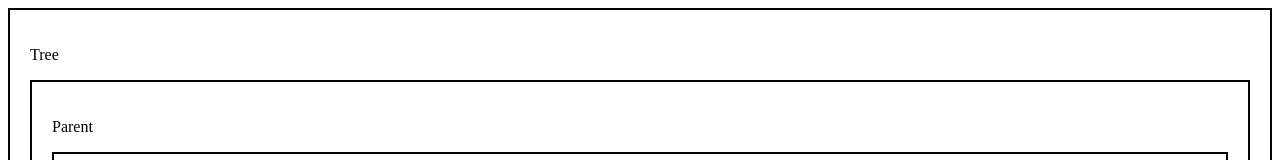
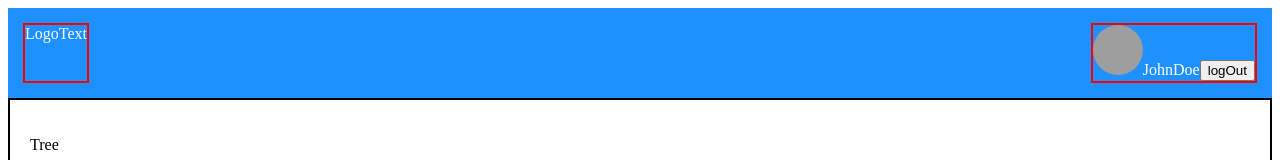
Before and after one commit to mykhailmykhailenko/REACT-JS, a React (Create React App) app: page / in a window 1280 px wide. Shown: the top 160 px of the page. Built offline with nearby package versions, Linux system fonts and the light colour scheme; grey boxes are pictures that could not be loaded.

Commit message:
UserContext task resolve

```diff
--- a/src/App.js
+++ b/src/App.js
@@ -1,6 +1,12 @@
 import React from "react";
+
+import Header from "./components/Header";
+
 import Tree from "./components/Tree";
+
 import UserContext from "./contexts";
+
+
 
 class App extends React.Component {
     constructor(props) {
@@ -22,11 +28,19 @@ class App extends React.Component {
     }
 
     render () {
+
         console.log(UserContext);
+
         return (
+
             <UserContext.Provider value={[this.state.user, this.logOutCallback]}>
+
+                <Header />
+
                 <Tree/>
+
             </UserContext.Provider>
+
         )
     }
 }
@@ -35,7 +49,11 @@ export default App;
 
 /*
 Контекст має три умови
+
 1. Створити контекст
 2. Огорнути дерево компонент у компонент Provider, передати значення у проп value
 3. Підписати конкретні компоненти, яким необхідно ось це значення, на оновлення контексту (за допомогою Consumer)
+
+
+
 */
--- a/src/components/Header/Header.module.css
+++ b/src/components/Header/Header.module.css
@@ -1,4 +1,3 @@
-
 .header {
     width: 100%;
     background-color: dodgerblue;
@@ -6,14 +5,6 @@
     display: flex;
     flex-direction: row;
     justify-content: space-between;
+    padding: 15px;
+    box-sizing: border-box;
 }
-
-.logo {
-    width: 50px;
-    height: 50px;
-}
-
-.avatar {
-    width: 75px;
-    height: 75px;
-}
--- /dev/null
+++ b/src/components/Header/UserMenu/index.js
@@ -0,0 +1,27 @@
+import React from 'react';
+import UserContext from '../../../contexts';
+
+
+const UserMenu = () => {
+    return (
+        <UserContext.Consumer>
+        {([userData, logOut])=>{
+            if(!Object.keys(userData).length) {
+                return null;
+            }
+
+            return (
+                <div style={{border: '2px solid red'}}>
+                   <img src={userData.avatar} style={{width: '50px', height: '50px', borderRadius: '50%'}} />
+                    <span>{userData.firstName}</span>
+                    <span>{userData.lastName}</span>
+                    <button onClick={logOut}>logOut</button>
+                </div>
+
+            )
+        }}
+        </UserContext.Consumer>
+    );
+}
+
+export default UserMenu;
--- a/src/components/Header/index.js
+++ b/src/components/Header/index.js
@@ -1,13 +1,17 @@
 import React from 'react';
 import styles from './Header.module.css';
+import UserMenu from './UserMenu';
+
 
 function Header (props) {
 
     return (
         <div className={styles.header}>
-            <img src="/logo192.png" className={styles.logo} />
-            {props.children}
+        <div style={{border: '2px solid red'}}>
+            LogoText
         </div>
+       <UserMenu />
+    </div>
     );
 }
 
```
